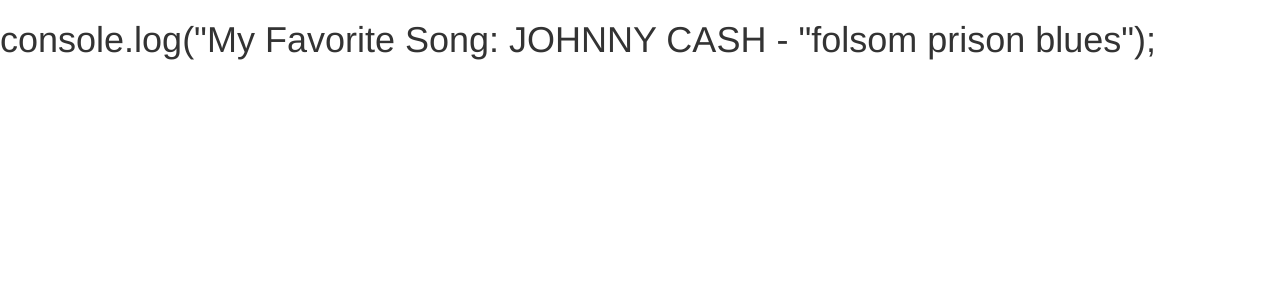
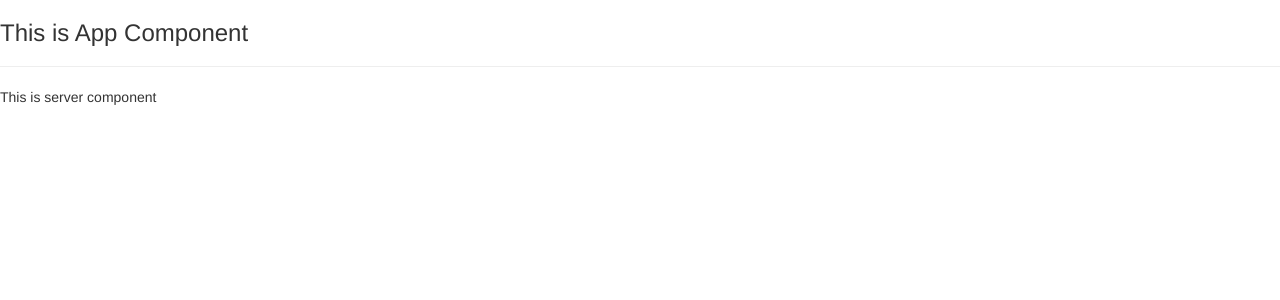
Before and after one commit to AmeyaChavre/Ng-Server-Client, an Angular app in the folder ng8-app/: page / in a window 1280 px wide. Shown: the top 300 px of the page. Built offline with nearby package versions, Linux system fonts and the light colour scheme.

Commit message:
Commit#16

```diff
--- a/ng8-app/src/app/app.component.html
+++ b/ng8-app/src/app/app.component.html
@@ -1 +1,3 @@
-<h1>console.log("My Favorite Song: JOHNNY CASH - "folsom prison blues");<h1>
+<h3> This is App Component </h3>
+<hr>
+<app-server></app-server>
```
